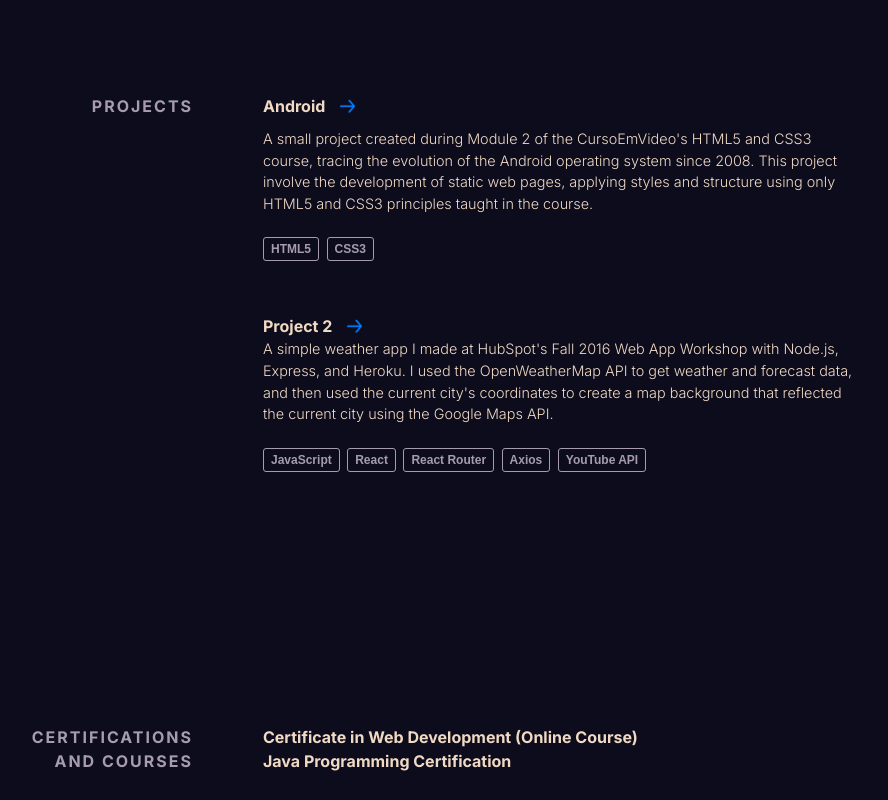
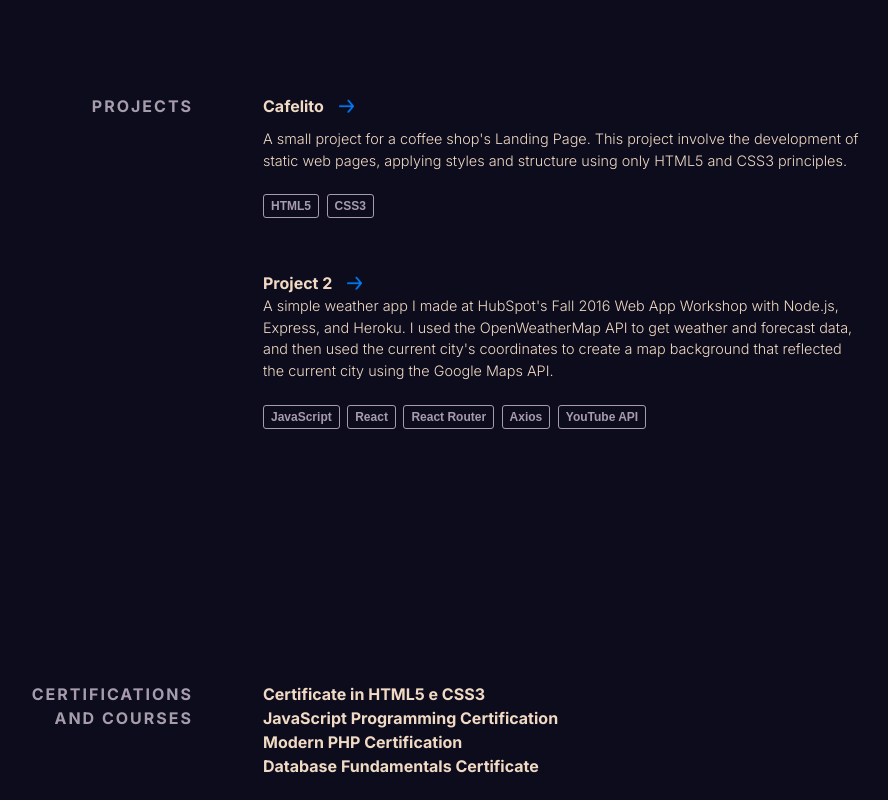
Before and after one commit to higinosk/higinosk.github.io, a plain HTML site: page index.html in a window 1280 px wide. Shown: the part 2220-3020 px from the top of the page, without its empty margins (187-1075 px from the left). Drawn offline with Linux system fonts and the light colour scheme.

Commit message:
update-projects
ADD Cafelito Project

```diff
--- a/index.html
+++ b/index.html
@@ -131,10 +131,10 @@
       <div class="section__content">
         <div class="project">
           <div class="project__name">
-            <a href="https://higinosk.github.io/project-android/" target="_blank" class="arrow-link">Android</a>
+            <a href="https://higinosk.github.io/Landing-Page-Project/" target="_blank" class="arrow-link">Cafelito</a>
           </div>
           <p>
-            A small project created during Module 2 of the CursoEmVideo's HTML5 and CSS3 course, tracing the evolution of the Android operating system since 2008. This project involve the development of static web pages, applying styles and structure using only HTML5 and CSS3 principles taught in the course.
+            A small project for a coffee shop's Landing Page. This project involve the development of static web pages, applying styles and structure using only HTML5 and CSS3 principles.
           </p>
           <div class="project__used">
             <span class="project__used__item">HTML5</span>
@@ -164,8 +164,10 @@
       <div class="section__title">Certifications and Courses</div>
       <div class="section__content">
         <ul>
-          <li><a href="#">Certificate in Web Development (Online Course)</a></li>
-          <li><a href="#">Java Programming Certification</a></li>
+          <li><a href="#">Certificate in HTML5 e CSS3</a></li>
+          <li><a href="#">JavaScript Programming Certification</a></li>
+          <li><a href="#">Modern PHP Certification</a></li>
+          <li><a href="#">Database Fundamentals Certificate</a></li>
         </ul>
       </div>
 
```
